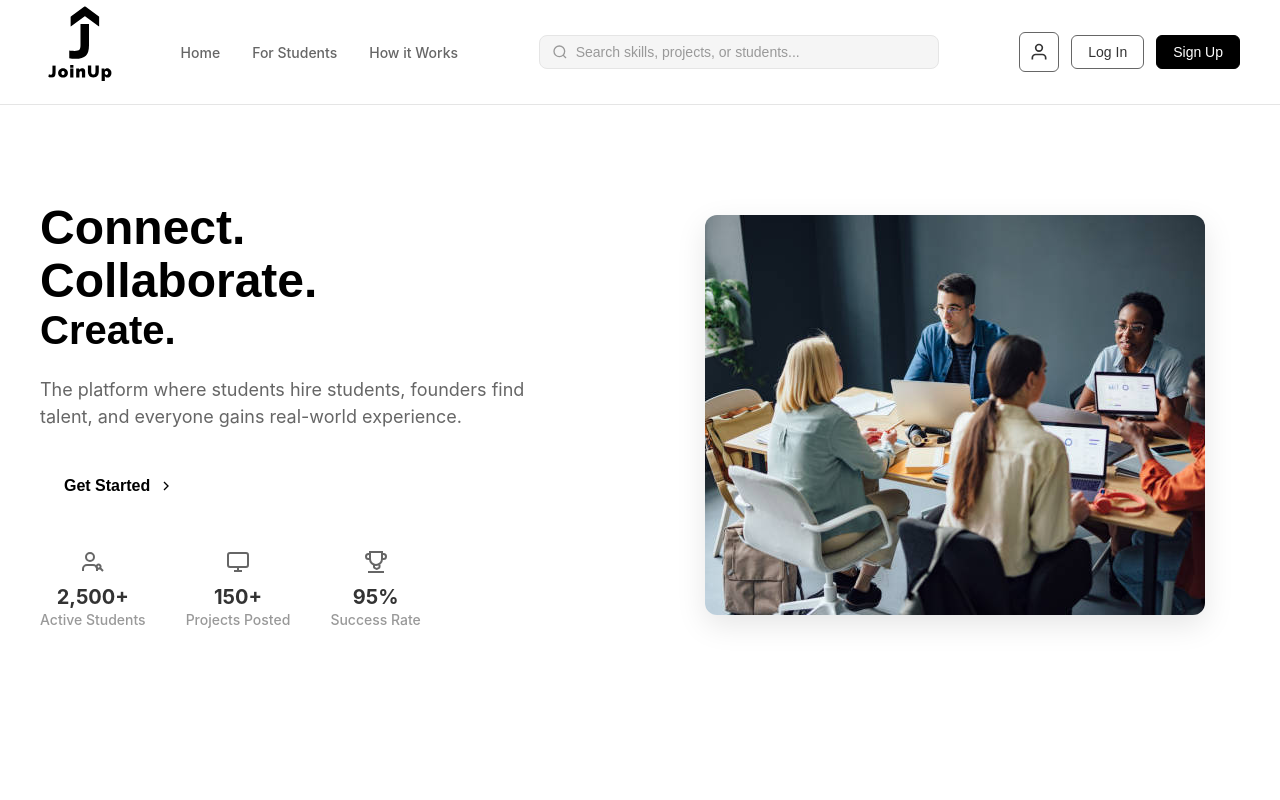
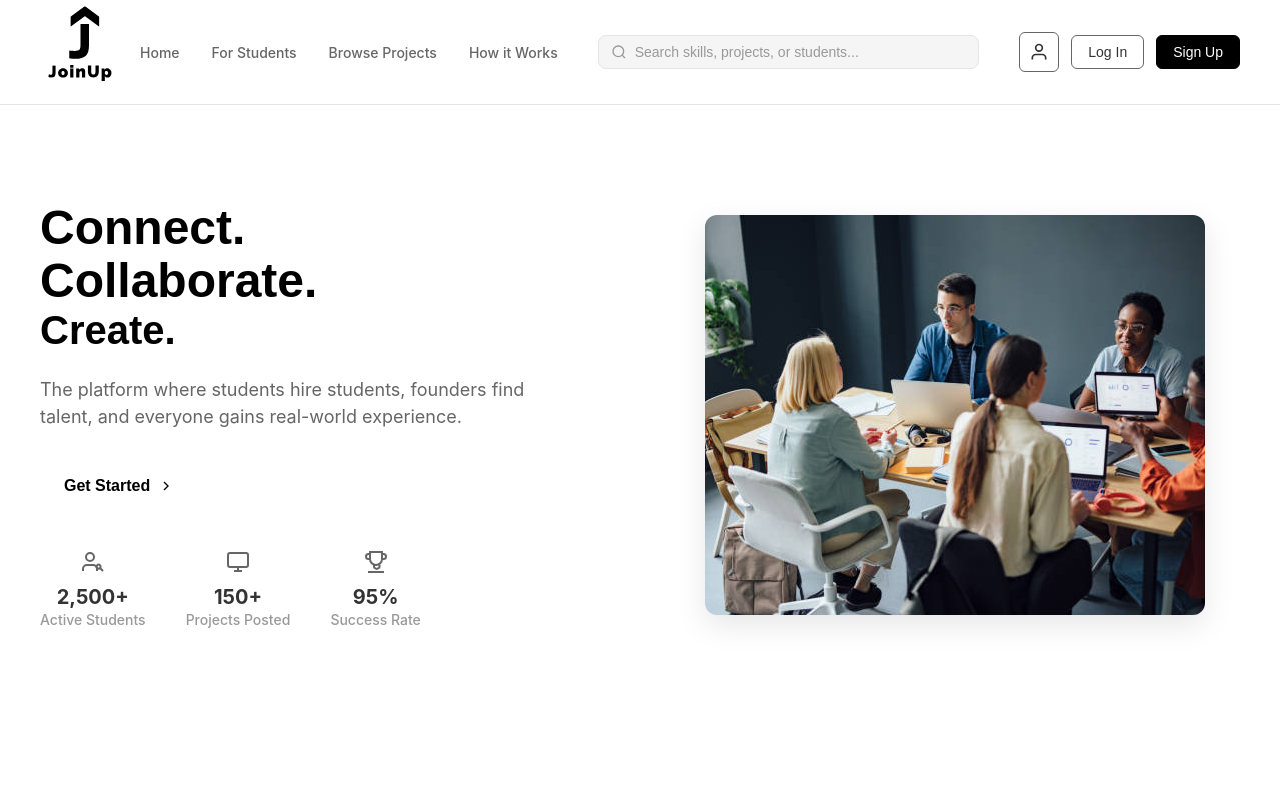
Before and after one commit to kassidysonson/RutgersCapstone, a React (Vite) app in the folder create-react-app/: page / in a window 1280 px wide. Shown: the top 800 px of the page. Built offline with nearby package versions, Linux system fonts and the light colour scheme.

Commit message:
updated header w/ browse projects added

```diff
--- a/create-react-app/src/components/Header.jsx
+++ b/create-react-app/src/components/Header.jsx
@@ -16,6 +16,7 @@ const Header = () => {
         <nav className="nav">
           <Link to="/" className="nav-link">Home</Link>
           <Link to="/for-students" className="nav-link">For Students</Link>
+          <Link to="/browse-projects" className="nav-link">Browse Projects</Link>
           <Link to="#how-it-works" className="nav-link">How it Works</Link>
         </nav>
 
```
